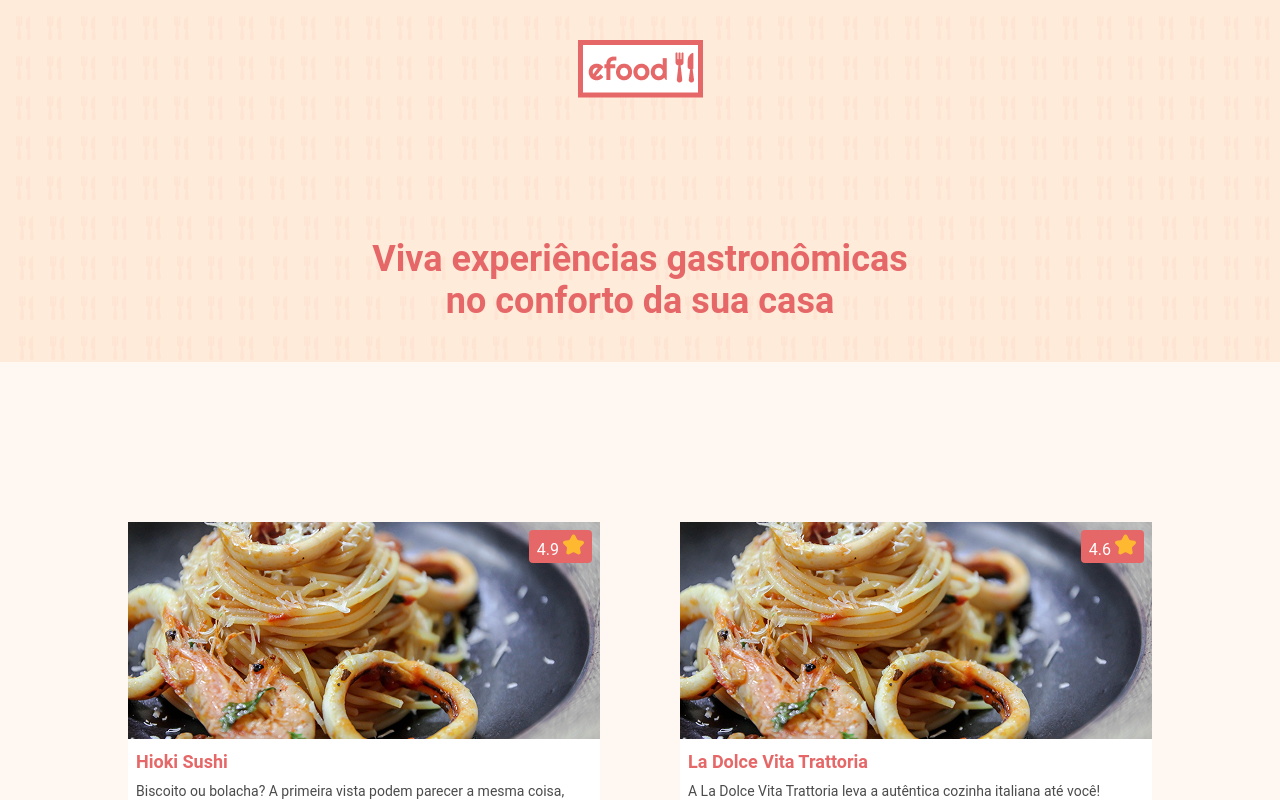
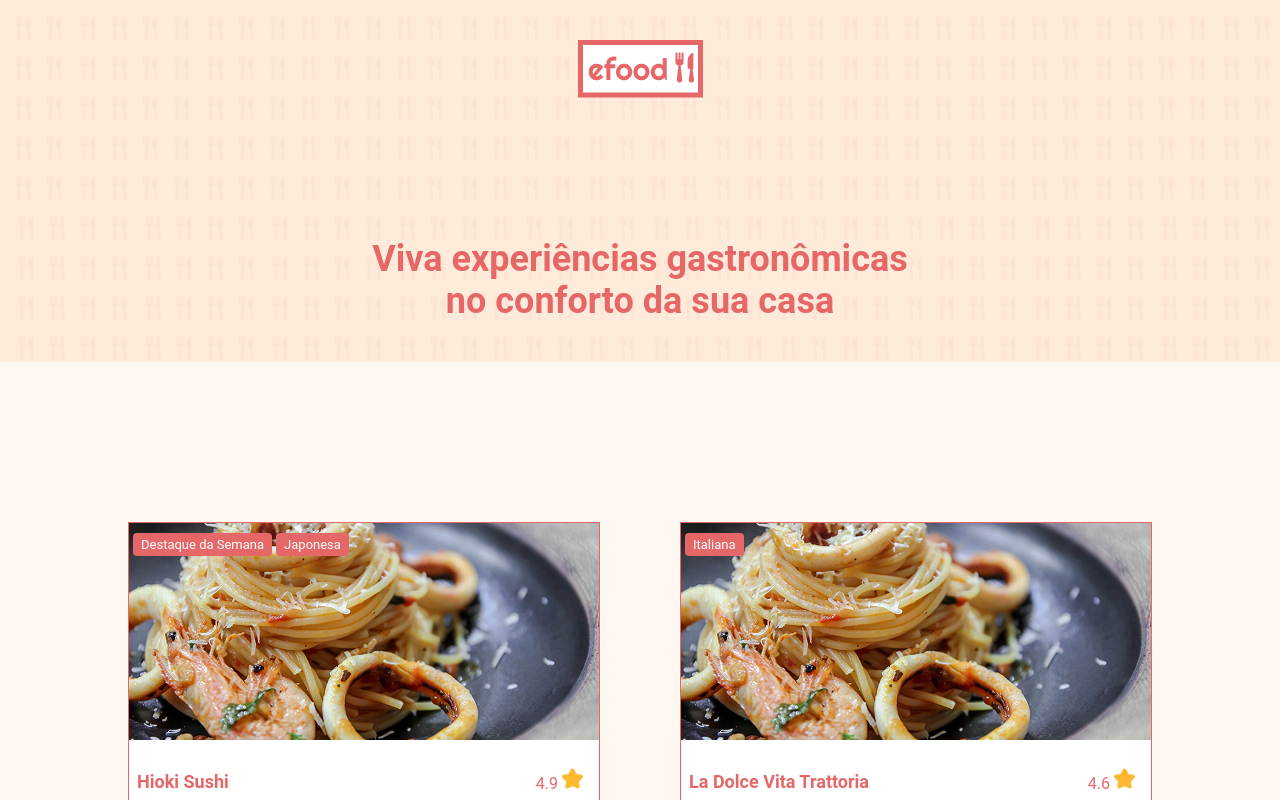
Before and after one commit to DevIsper/projetofinalfront, a React (Vite) app: page / in a window 1280 px wide. Shown: the top 800 px of the page. Built offline with nearby package versions, Linux system fonts and the light colour scheme.

Commit message:
fix: tags

```diff
--- a/src/components/RestauranteCard/index.tsx
+++ b/src/components/RestauranteCard/index.tsx
@@ -6,7 +6,7 @@
     Title,
     Rating,
     Description,
-    Button
+    Button, Tags
 } from './styles'
 
 type Props = {
@@ -14,15 +14,23 @@
     rating: number
     description: string
     image: string
+    tags: string[]
 }
 
-const RestaurantCard = ({ title, rating, description, image }: Props) => {
+const RestaurantCard = ({ title, rating, description, image, tags }: Props) => {
     return (
         <Card>
-            <Image src={image} alt={title} />
+            <Image src={image} alt={title}/>
+
+            <div>{tags.map((tag) => (
+                <Tags>
+                    {tag}
+                </Tags>
+            ))}</div>
+
             <Title>{title}</Title>
             <Rating>
-                {rating} <img src={estrela} alt="estrela" />
+                {rating} <img src={estrela} alt="estrela"/>
             </Rating>
             <Description>{description}</Description>
             <Button href="#">Saiba mais</Button>
--- a/src/components/RestauranteCard/styles.ts
+++ b/src/components/RestauranteCard/styles.ts
@@ -4,6 +4,7 @@
 export const Card = styled.div`
   background-color: ${CORES.branca};
   position: relative;
+    border: 1px solid ${CORES.primaria};
 `
 
 export const Image = styled.img`
@@ -21,12 +22,21 @@
 
 export const Rating = styled.span`
   position: absolute;
-  top: 8px;
+  bottom: 125px;
   right: 8px;
+  color: ${CORES.primaria};
+  padding: 4px 8px;
+`
+
+export const Tags = styled.span`
+  position: relative;
+  bottom: 210px;
   background-color: ${CORES.primaria};
   color: ${CORES.branca};
   padding: 4px 8px;
+    font-size: small;
   border-radius: 4px;
+    margin-left: 4px;
 `
 
 export const Description = styled.p`
--- a/src/components/RestauranteList/index.tsx
+++ b/src/components/RestauranteList/index.tsx
@@ -8,28 +8,32 @@
         title: 'Hioki Sushi',
         rating: 4.9,
         description: 'Biscoito ou bolacha? A primeira vista podem parecer a mesma coisa, mas a forma de se apreciar o sabor de cada uma se diferencia... leia mais',
-        image: '/image1.png'
+        image: '/image1.png',
+        tags: ['Destaque da Semana', 'Japonesa']
     },
     {
         id: 2,
         title: 'La Dolce Vita Trattoria',
         rating: 4.6,
         description: 'A La Dolce Vita Trattoria leva a autêntica cozinha italiana até você! Desfrute de massas caseiras, pizzas deliciosas e o melhor... leia mais',
-        image: '/image1.png'
+        image: '/image1.png',
+        tags: ['Italiana']
     },
     {
         id: 3,
         title: 'La Dolce Vita Trattoria',
         rating: 4.6,
         description: 'A La Dolce Vita Trattoria leva a autêntica cozinha italiana até você! Desfrute de massas caseiras, pizzas deliciosas e o melhor... leia mais',
-        image: '/image2.png'
+        image: '/image2.png',
+        tags: ['Italiana']
     },
     {
         id: 4,
         title: 'Hioki Sushi',
         rating: 4.9,
         description: 'Biscoito ou bolacha? A primeira vista podem parecer a mesma coisa, mas a forma de se apreciar o sabor de cada uma se diferencia... leia mais',
-        image: '/image2.png'
+        image: '/image2.png',
+        tags: ['Italiana']
     }
 ]
 
@@ -44,6 +48,7 @@
                         rating={restaurant.rating}
                         description={restaurant.description}
                         image={restaurant.image}
+                        tags={restaurant.tags}
                     />
                 ))}
             </Grid>
```
